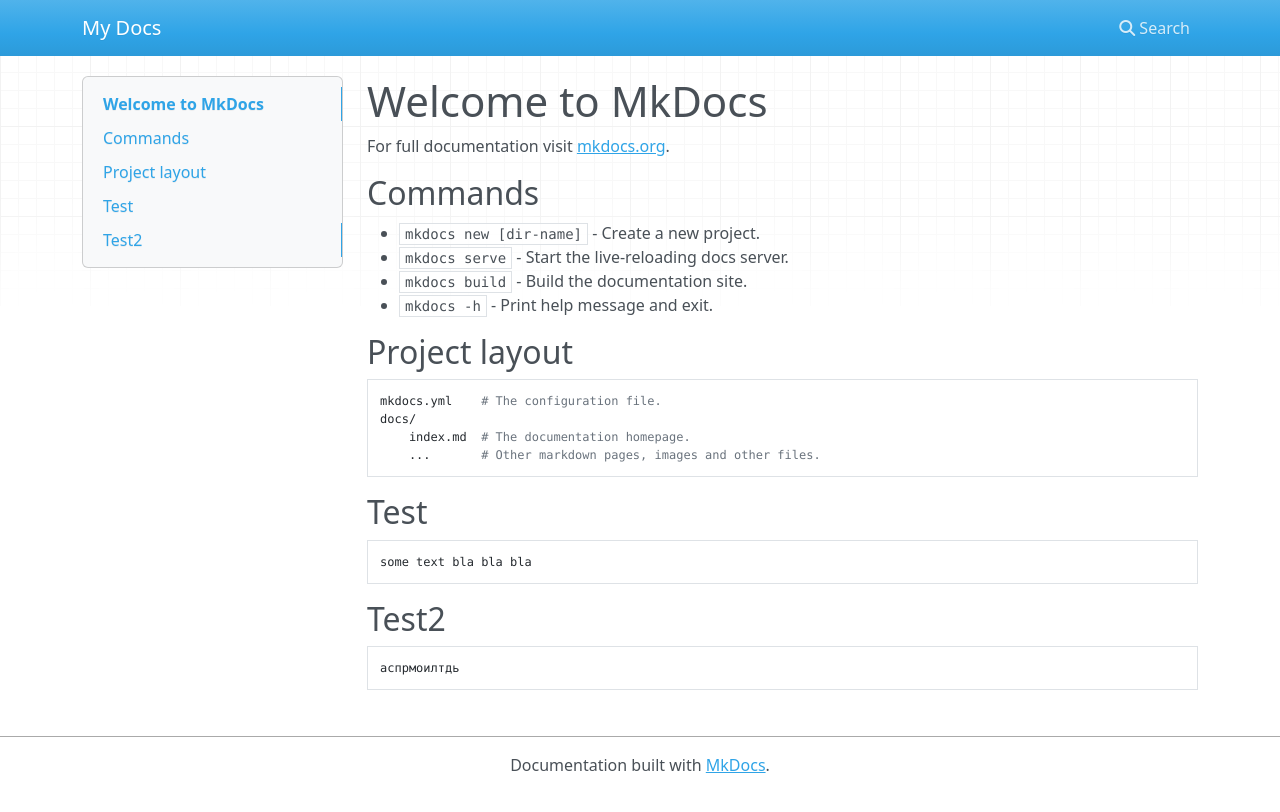
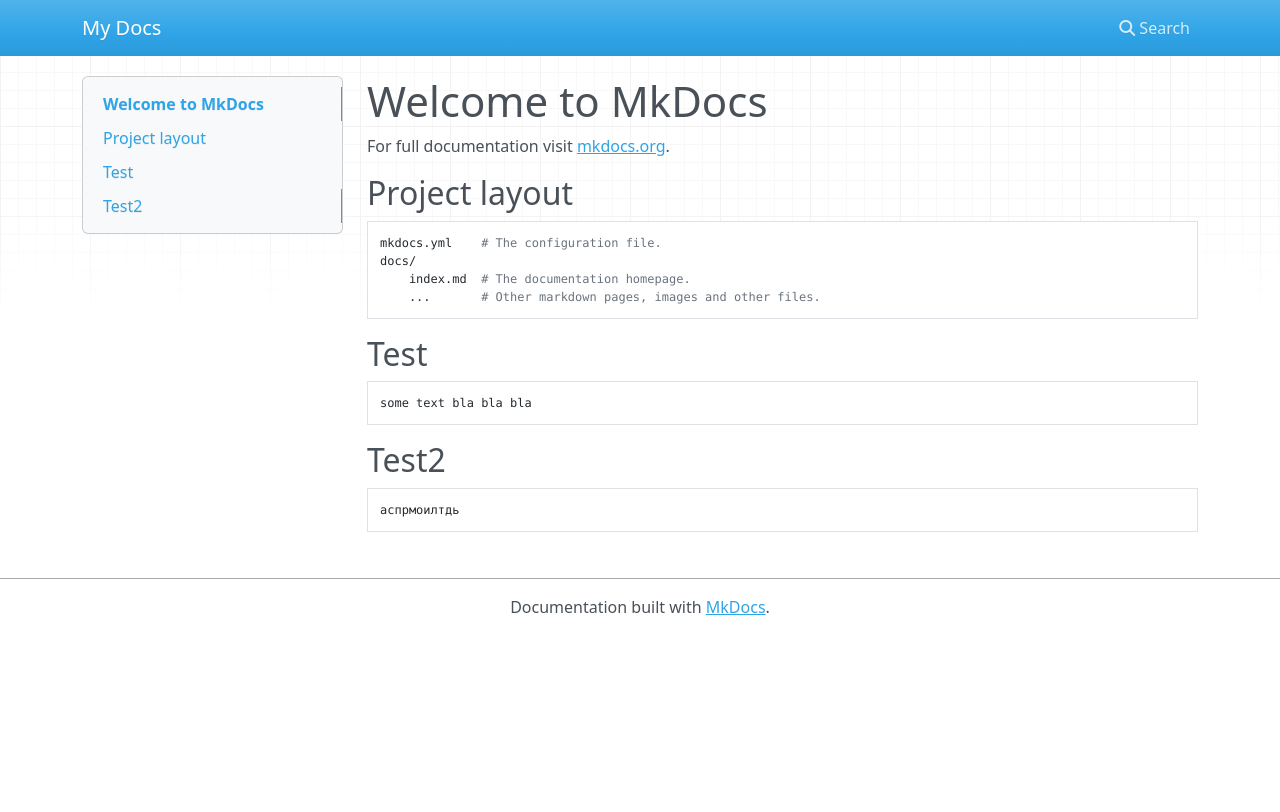
Before and after one commit to aggromarus/Markdown-mkdocs, an MkDocs documentation site: the page built from docs/index.md, in a window 1280 px wide. Shown: the top 812 px of the page. Built offline with MkDocs 1.6.1, drawn with Linux system fonts in a browser that asks for light colours; nearby versions of some CDN libraries.

Commit message:
тест обновлений 2

```diff
--- a/docs/index.md
+++ b/docs/index.md
@@ -2,12 +2,16 @@
 
 For full documentation visit [mkdocs.org](https://www.mkdocs.org).
 
-## Commands
+[//]: # (## Commands)
 
-* `mkdocs new [dir-name]` - Create a new project.
-* `mkdocs serve` - Start the live-reloading docs server.
-* `mkdocs build` - Build the documentation site.
-* `mkdocs -h` - Print help message and exit.
+[//]: # ()
+[//]: # (* `mkdocs new [dir-name]` - Create a new project.)
+
+[//]: # (* `mkdocs serve` - Start the live-reloading docs server.)
+
+[//]: # (* `mkdocs build` - Build the documentation site.)
+
+[//]: # (* `mkdocs -h` - Print help message and exit.)
 
 ## Project layout
 
```
